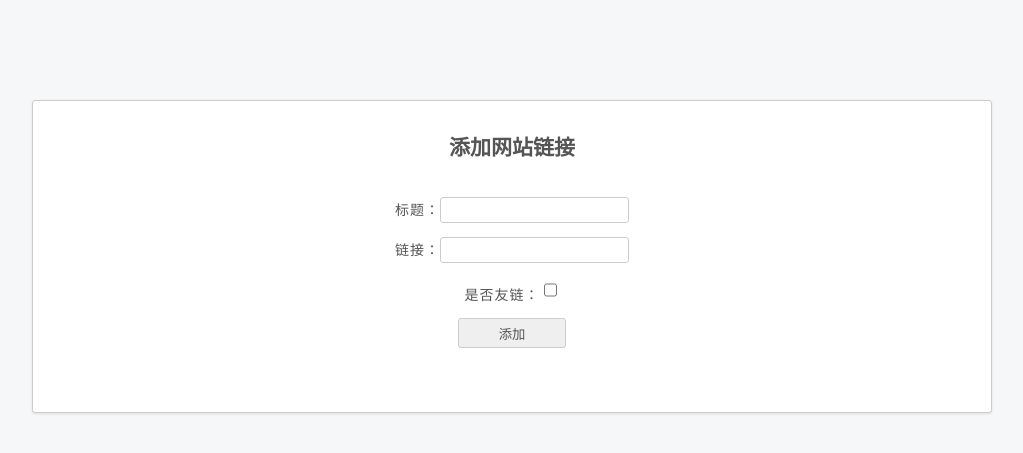
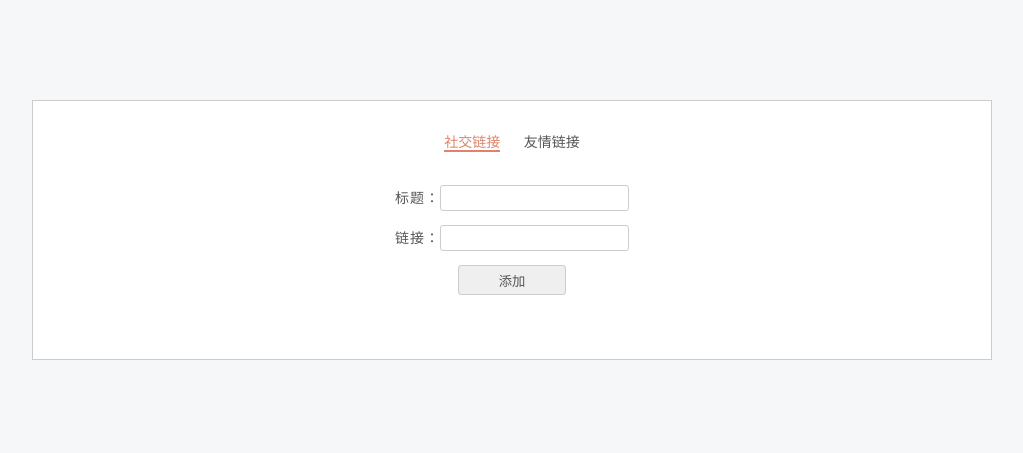
Before and after one commit to yokonsan/yublog, a Flask app: page /admin/links in a window 1280 px wide. Shown: the top 453 px of the page, without its empty margins (128-1151 px from the left). Run offline with Flask 2, Linux system fonts and the light colour scheme; a user stored in the database is signed in; tables that the repository leaves empty hold one stand-in row (values such as "Sample post"); parts of the project's set-up code (start-up, migrations or seed data) failed here and were passed over.

Commit message:
添加友情链接页

```diff
--- a/app/__init__.py
+++ b/app/__init__.py
@@ -2,6 +2,7 @@ from flask import Flask
 from flask_sqlalchemy import SQLAlchemy, SignallingSession
 from flask_login import LoginManager
 from flask_whooshee import Whooshee
+from flask_pagedown import PageDown
 
 from config import config
 
@@ -15,7 +16,7 @@ lm = LoginManager()
 lm.login_view = 'admin.login'
 
 whooshee = Whooshee()
-
+pagedown = PageDown()
 
 def create_app(config_name):
     app = Flask(__name__)
@@ -23,6 +24,7 @@ def create_app(config_name):
     db.init_app(app)
     lm.init_app(app)
     whooshee.init_app(app)
+    pagedown.init_app(app)
 
     from .main import main as main_blueprint
     from .admin import admin as admin_blueprint
--- a/app/admin/forms.py
+++ b/app/admin/forms.py
@@ -27,10 +27,15 @@ class AddPageForm(FlaskForm):
     is_nav = BooleanField('is_nav')
     submit = SubmitField('submit')
 
-class AddLinkForm(FlaskForm):
+class SocialLinkForm(FlaskForm):
     link = StringField('url', validators=[DataRequired()])
     name = StringField('name', validators=[DataRequired()])
-    isFriendLink = BooleanField('type', default=False)
+
+class FriendLinkForm(FlaskForm):
+    link = StringField('url', validators=[DataRequired()])
+    name = StringField('name', validators=[DataRequired()])
+    avatar = StringField('avatar_url', validators=[DataRequired()])
+    info = StringField('info', validators=[DataRequired()])
 
 class AdminSiteForm(FlaskForm):
     site_name = StringField('name', validators=[DataRequired()])
--- a/app/admin/views.py
+++ b/app/admin/views.py
@@ -68,21 +68,37 @@ def set_site():
 @admin.route('/links', methods=['GET', 'POST'])
 @login_required
 def add_link():
-    form = AddLinkForm()
+    form = SocialLinkForm()
+    fr_form = FriendLinkForm()
     if form.validate_on_submit():
-        exist_link = SocialLink.query.filter_by(link=form.link.data).first()
+        exist_link = SiteLink.query.filter_by(link=form.link.data).first()
         if exist_link:
             flash('链接已经存在哦...')
             return redirect(url_for('admin.add_link'))
         else:
-            link = SocialLink(link=form.link.data,
+            link = SiteLink(link=form.link.data,
                           name=form.name.data,
-                          isFriendLink=form.isFriendLink.data)
+                          isFriendLink=False)
             db.session.add(link)
             flash('添加成功')
             db.session.commit()
             return redirect(url_for('admin.add_link'))
-    return render_template('admin_add_link.html', form=form)
+    if fr_form.validate_on_submit():
+        exist_link = SiteLink.query.filter_by(link=fr_form.link.data).first()
+        if exist_link:
+            flash('链接已经存在哦...')
+            return redirect(url_for('admin.add_link'))
+        else:
+            link = SiteLink(link=fr_form.link.data,
+                          name=fr_form.name.data,
+                          avatar=fr_form.avatar.data,
+                          info=fr_form.info.data,
+                          isFriendLink=True)
+            db.session.add(link)
+            flash('添加成功')
+            db.session.commit()
+            return redirect(url_for('admin.add_link'))
+    return render_template('admin_add_link.html', form=form, fr_form=fr_form)
 
 def save_tags(tags, id):
     """
--- a/app/static/css/admin.css
+++ b/app/static/css/admin.css
@@ -154,12 +154,30 @@ input.but:hover,.admin-menu button:hover,.write-body .write-btn:hover {
 
 
 /*admin profile and admin add links*/
+.change-nav span {
+    cursor: pointer;
+    margin: 0 10px;
+}
+
+.change-nav span:hover {
+    color: #df846c;
+}
+
+.change-nav span.current {
+    color: #df846c;
+    border-bottom: 2px solid #df846c;
+}
+
 .admin-profile,.admin-links {
     text-align: center;
     margin: 100px 0;
     border: 1px solid #ccc;
     background: #fff;
     padding: 30px;
+}
+
+.admin-links .friend {
+    display: none;
 }
 
 .profile-ipt,.links-ipt {
--- a/app/templates/admin_add_link.html
+++ b/app/templates/admin_add_link.html
@@ -2,14 +2,27 @@
 {% block content %}
 {% if current_user.is_authenticated %}
 
-<div class="admin-links site-box">
-    <h2>添加网站链接</h2>
-    <div class="links-ipt">
+    <div class="admin-links">
+        <div class="change-nav">
+            <span class="current">社交链接</span>
+            <span>友情链接</span>
+        </div>
+        <div class="social links-ipt">
             <form action="{{url_for('admin.add_link')}}" method="post">
                 {{form.hidden_tag()}}
                 <p>标题：{{form.name()}}</p>
                 <p>链接：{{form.link()}}</p>
-            <p>是否友链：{{form.isFriendLink}}</p>
+                <p><input class="but" type="submit" value="添加"></p>
+            </form>
+        </div>
+
+        <div class="friend links-ipt">
+            <form action="{{url_for('admin.add_link')}}" method="post">
+                {{fr_form.hidden_tag()}}
+                <p>名称：{{fr_form.name()}}</p>
+                <p>链接：{{fr_form.link()}}</p>
+                <p>头像：{{fr_form.avatar()}}</p>
+                <p>描述：{{fr_form.info()}}</p>
                 <p><input class="but" type="submit" value="添加"></p>
             </form>
         </div>
@@ -17,3 +30,26 @@
     </div>
 {% endif %}
 {% endblock %}
+{% block script %}
+{{ super() }}
+<script>
+    var changNav = document.getElementsByClassName('change-nav')[0];
+    var socialBtn = changNav.getElementsByTagName('span')[0];
+    var friendBtn = changNav.getElementsByTagName('span')[1];
+    var socialBox = document.getElementsByClassName('social')[0];
+    var friendBox = document.getElementsByClassName('friend')[0];
+
+    socialBtn.onclick = function() {
+        friendBtn.className = "";
+        this.className = "current";
+        friendBox.style.display = "none";
+        socialBox.style.display = "block";
+    };
+    friendBtn.onclick = function() {
+        socialBtn.className = "";
+        this.className = "current";
+        socialBox.style.display = "none";
+        friendBox.style.display = "block";
+    };
+</script>
+{% endblock %}
--- a/manage.py
+++ b/manage.py
@@ -1,7 +1,8 @@
 #!/usr/bin/env python
 import os
 from app import create_app, db
-from app.models import Admin, Post, Tag, Category, SocialLink, Page, LoveMe, Comment, Shuoshuo
+from app.models import Admin, Post, Tag, Category, SiteLink, \
+    Page, LoveMe, Comment, Shuoshuo, Guestbook
 from flask_script import Manager, Shell
 from flask_migrate import Migrate, MigrateCommand
 
@@ -17,8 +18,8 @@ if os.path.exists('.env'):
 
 def make_shell_context():
     return dict(app=app, db=db, Admin=Admin, Post=Post, Tag=Tag, \
-            Category=Category, SocialLink=SocialLink, Page=Page, \
-            LoveMe=LoveMe, Comment=Comment, Shuoshuo=Shuoshuo)
+            Category=Category, SiteLink=SiteLink, Page=Page, \
+            LoveMe=LoveMe, Comment=Comment, Shuoshuo=Shuoshuo, Guestbook=Guestbook)
 manager.add_command("shell", Shell(make_context=make_shell_context))
 manager.add_command('db', MigrateCommand)
 
```
Lines whose indentation alone changed are shown as unchanged.
